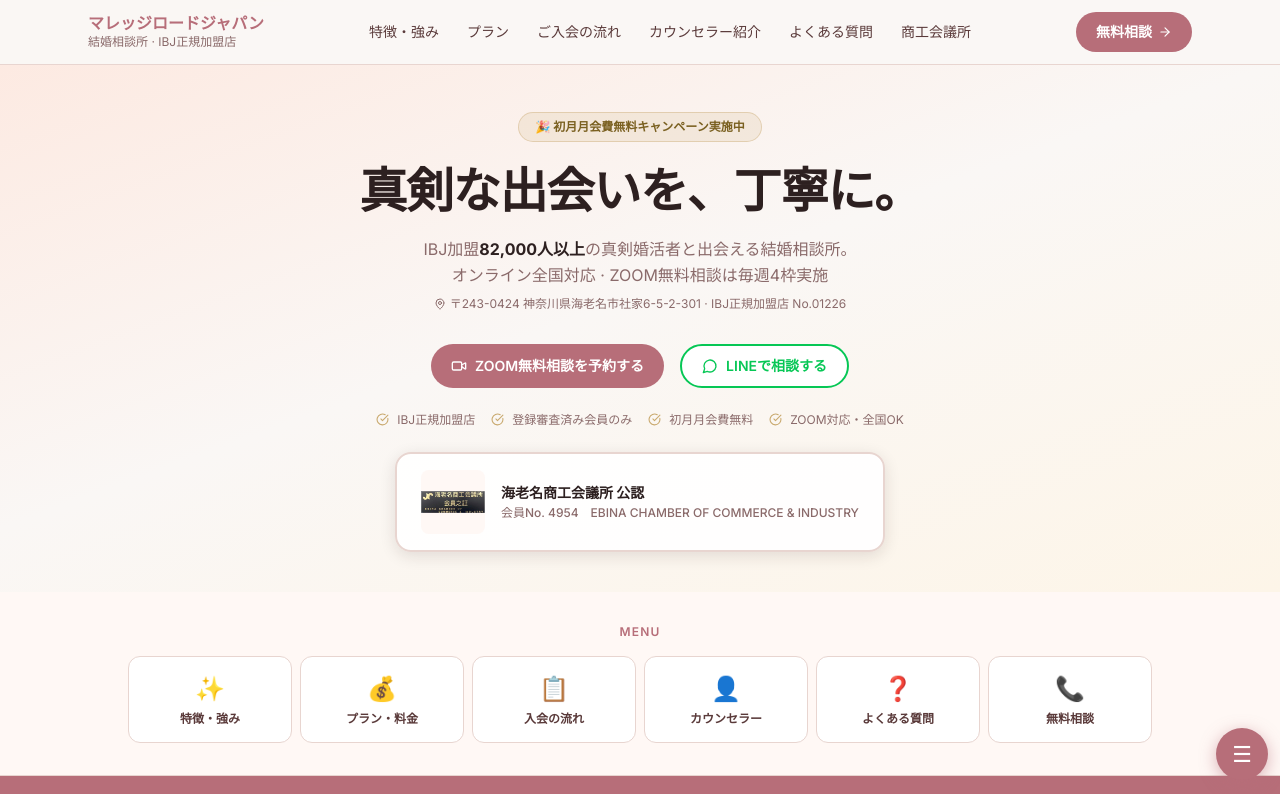
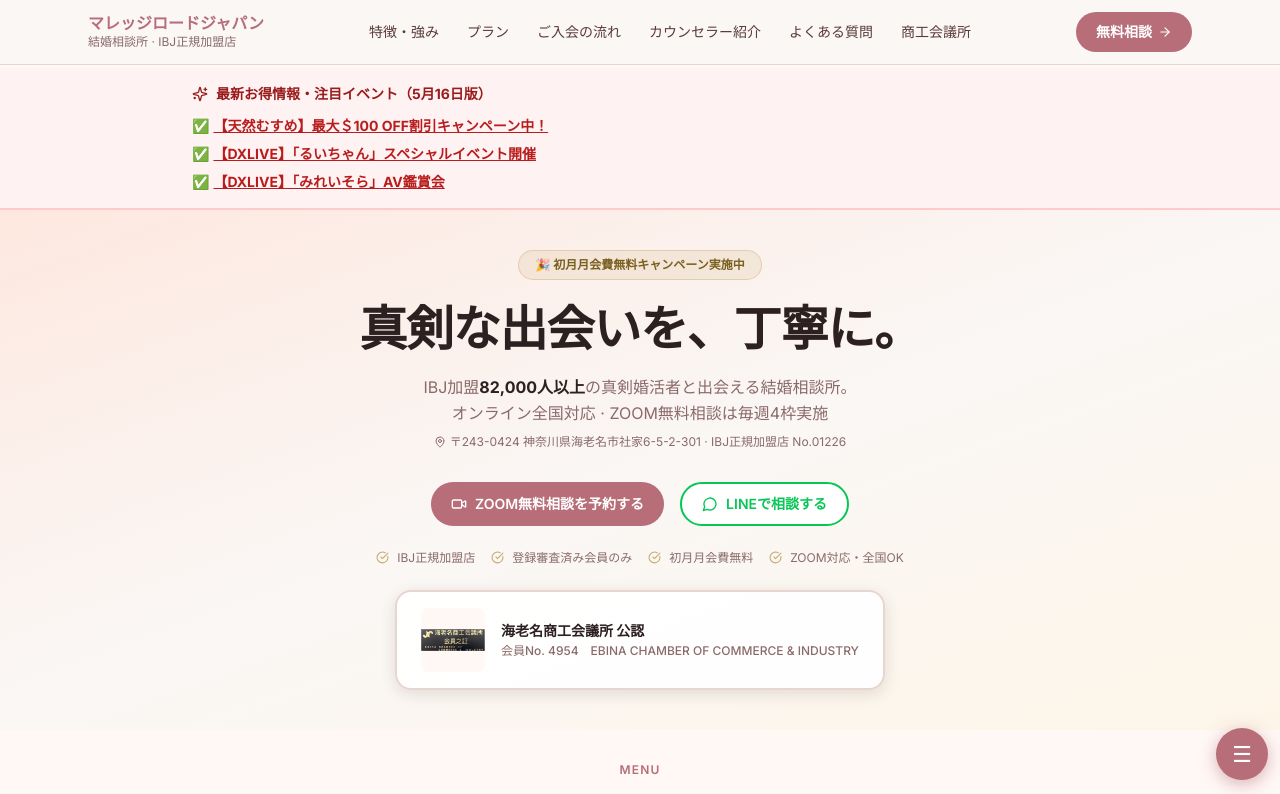
Before and after one commit to fyoneyone9-cyber/marriage-road-site, a Next.js app: page / in a window 1280 px wide. Shown: the top 794 px of the page. Built offline with nearby package versions, Linux system fonts and the light colour scheme.

Commit message:
Add news banner to top page

```diff
--- a/src/app/page.tsx
+++ b/src/app/page.tsx
@@ -235,6 +235,7 @@
         boxShadow: scrolled ? '0 2px 12px rgba(45,32,32,0.08)' : 'none',
         transition: 'box-shadow 0.3s ease',
       }} className="fixed top-0 left-0 right-0 z-50">
+        {/* ヘッダー内略 */}
         <div className="max-w-6xl mx-auto px-6 py-3 flex items-center justify-between">
           <a href="/" style={{ textDecoration: 'none' }}>
             <div style={{ color: PRIMARY, fontWeight: 700, fontSize: '1rem', lineHeight: 1.2 }}>
@@ -261,40 +262,24 @@
             </button>
           </div>
         </div>
-        {menuOpen && (
-          <div style={{ background: BASE, borderTop: `1px solid ${BORDER}` }} className="md:hidden px-4 py-5 space-y-1">
-            <p className="text-xs font-bold mb-3 px-2" style={{ color: PRIMARY }}>メニュー</p>
-            {NAV_LINKS.map(([label, href]) => (
-              <a key={href} href={href} onClick={() => setMenuOpen(false)}
-                className="flex items-center gap-3 py-3 px-3 rounded-xl text-sm font-medium transition-all hover:bg-[#f5e8e8]"
-                style={{ color: '#5a3a3a', textDecoration: 'none' }}>
-                <ArrowRight size={14} style={{ color: PRIMARY }} />
-                {label}
-              </a>
-            ))}
-            <div className="pt-2 space-y-2">
-              <a href="tel:050-1807-3163" onClick={() => setMenuOpen(false)}
-                className="flex items-center gap-2 py-3 px-3 rounded-xl text-sm font-medium"
-                style={{ color: PRIMARY, textDecoration: 'none', background: 'rgba(183,110,121,0.08)' }}>
-                <Phone size={14} /> 050-1807-3163
-              </a>
-              <a href="/m-contact" onClick={() => setMenuOpen(false)}
-                className="flex items-center justify-center gap-2 py-3 rounded-full text-sm font-semibold text-white"
-                style={{ background: PRIMARY, textDecoration: 'none' }}>
-                <ArrowRight size={14} /> 男性の無料相談を予約する
-              </a>
-              <a href="/w-contact" onClick={() => setMenuOpen(false)}
-                className="flex items-center justify-center gap-2 py-3 rounded-full text-sm font-semibold"
-                style={{ background: 'white', border: `2px solid ${PRIMARY}`, color: PRIMARY, textDecoration: 'none' }}>
-                <ArrowRight size={14} /> 女性の無料相談を予約する
-              </a>
-            </div>
-          </div>
-        )}
       </header>
 
+      {/* ── ニュースバナー ── */}
+      <section style={{ background: '#fef2f2', borderBottom: '2px solid #fecaca', marginTop: '68px' }} className="py-4 px-4">
+        <div className="max-w-4xl mx-auto">
+          <h3 className="font-bold text-sm mb-3 flex items-center gap-2" style={{ color: '#991b1b' }}>
+            <Sparkles size={16} /> 最新お得情報・注目イベント（5月16日版）
+          </h3>
+          <ul className="text-xs sm:text-sm list-none space-y-2">
+            <li>✅ <a href="https://www.tennenmusume.com/?aff_id=240156" className="font-bold underline" style={{ color: '#b91c1c' }}>【天然むすめ】最大＄100 OFF割引キャンペーン中！</a></li>
+            <li>✅ <a href="https://www.dxlive.com/preview/rururuiiii?aff_id=240156" className="font-bold underline" style={{ color: '#b91c1c' }}>【DXLIVE】「るいちゃん」スペシャルイベント開催</a></li>
+            <li>✅ <a href="https://clear-tv.com/Direct/9352999-352-240156/live_streaming.html" className="font-bold underline" style={{ color: '#b91c1c' }}>【DXLIVE】「みれいそら」AV鑑賞会</a></li>
+          </ul>
+        </div>
+      </section>
+
       {/* ── ヒーロー ── */}
-      <section style={{ background: `linear-gradient(160deg, #fde8df 0%, #faf7f5 50%, #fdf5e8 100%)`, paddingTop: '72px', minHeight: "auto" }}
+      <section style={{ background: `linear-gradient(160deg, #fde8df 0%, #faf7f5 50%, #fdf5e8 100%)`, minHeight: "auto" }}
         className="flex items-center">
         <div className="max-w-5xl mx-auto px-5 py-10 text-center w-full">
           <div className="inline-flex items-center gap-2 px-4 py-1.5 rounded-full text-xs font-semibold mb-5"
```
